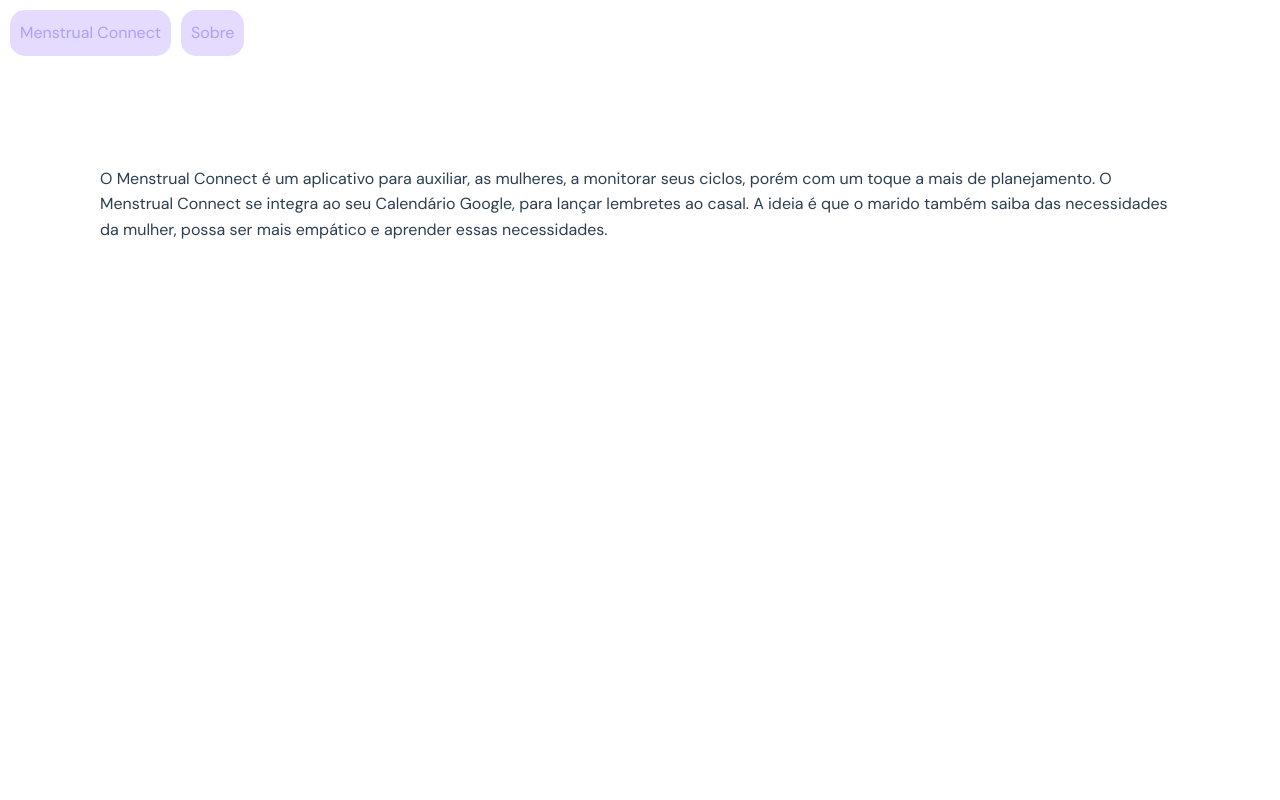
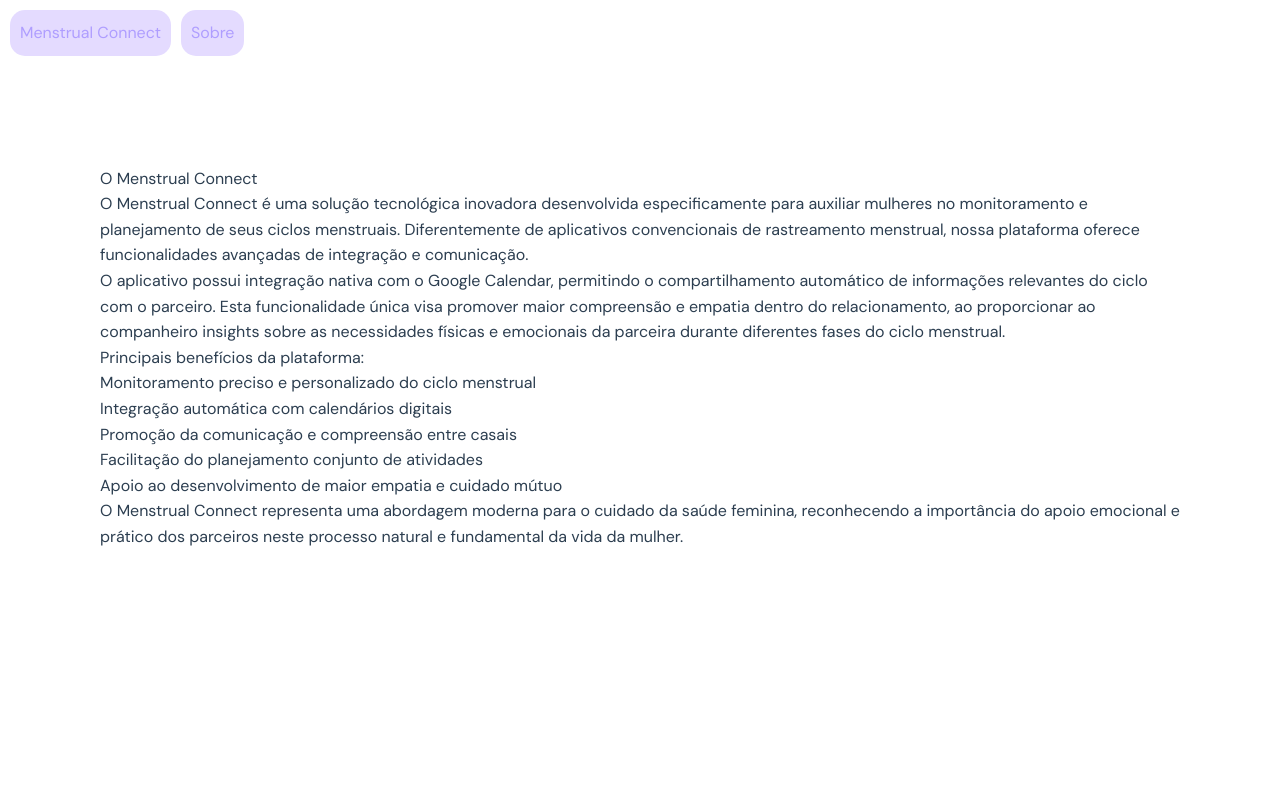
Before and after one commit to tonussi/menstrualconnect-page, a Vue app: page /about in a window 1280 px wide. Shown: the top 800 px of the page. Built offline with nearby package versions, Linux system fonts and the light colour scheme.

Commit message:
refactor: Revise AboutView content for enhanced clarity and detail on Menstrual Connect features

```diff
--- a/src/views/AboutView.vue
+++ b/src/views/AboutView.vue
@@ -2,9 +2,37 @@
 
 <template>
   <div class="p-25 justify-start h-screen">
-    O Menstrual Connect é um aplicativo para auxiliar, as mulheres, a monitorar seus ciclos, porém
-    com um toque a mais de planejamento. O Menstrual Connect se integra ao seu Calendário Google,
-    para lançar lembretes ao casal. A ideia é que o marido também saiba das necessidades da mulher,
-    possa ser mais empático e aprender essas necessidades.
+    <h1>O Menstrual Connect</h1>
+
+    <p>
+      O Menstrual Connect é uma solução tecnológica inovadora desenvolvida especificamente para
+      auxiliar mulheres no monitoramento e planejamento de seus ciclos menstruais. Diferentemente de
+      aplicativos convencionais de rastreamento menstrual, nossa plataforma oferece funcionalidades
+      avançadas de integração e comunicação.
+    </p>
+
+    <p>
+      O aplicativo possui integração nativa com o Google Calendar, permitindo o compartilhamento
+      automático de informações relevantes do ciclo com o parceiro. Esta funcionalidade única visa
+      promover maior compreensão e empatia dentro do relacionamento, ao proporcionar ao companheiro
+      insights sobre as necessidades físicas e emocionais da parceira durante diferentes fases do
+      ciclo menstrual.
+    </p>
+
+    <h2>Principais benefícios da plataforma:</h2>
+
+    <ul>
+      <li>Monitoramento preciso e personalizado do ciclo menstrual</li>
+      <li>Integração automática com calendários digitais</li>
+      <li>Promoção da comunicação e compreensão entre casais</li>
+      <li>Facilitação do planejamento conjunto de atividades</li>
+      <li>Apoio ao desenvolvimento de maior empatia e cuidado mútuo</li>
+    </ul>
+
+    <p>
+      O Menstrual Connect representa uma abordagem moderna para o cuidado da saúde feminina,
+      reconhecendo a importância do apoio emocional e prático dos parceiros neste processo natural e
+      fundamental da vida da mulher.
+    </p>
   </div>
 </template>
```
